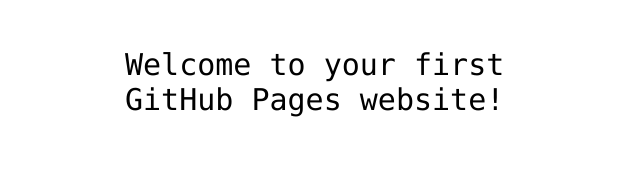
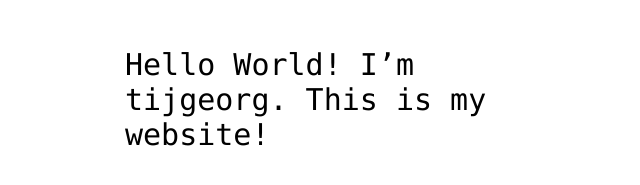
Before and after one commit to tijgeorg/hello-world, a plain HTML site: page index.html in a window 1280 px wide. Shown: the part 341-526 px from the top of the page, without its empty margins (315-955 px from the left). Drawn offline with Linux system fonts and the light colour scheme.

Commit message:
Added my username to index.html

```diff
--- a/index.html
+++ b/index.html
@@ -12,7 +12,7 @@
 <img src="https://octodex.github.com/images/daftpunktocat-thomas.gif" id="octocat" alt="octocat-gif" />
 
 <!-- Change this code here by copy and pasting your template on line 15 -->
-<p>Welcome to your first GitHub Pages website!</p>
+<p>Hello World! I’m tijgeorg. This is my website!</p>
 
 </body>
 </html>
```
